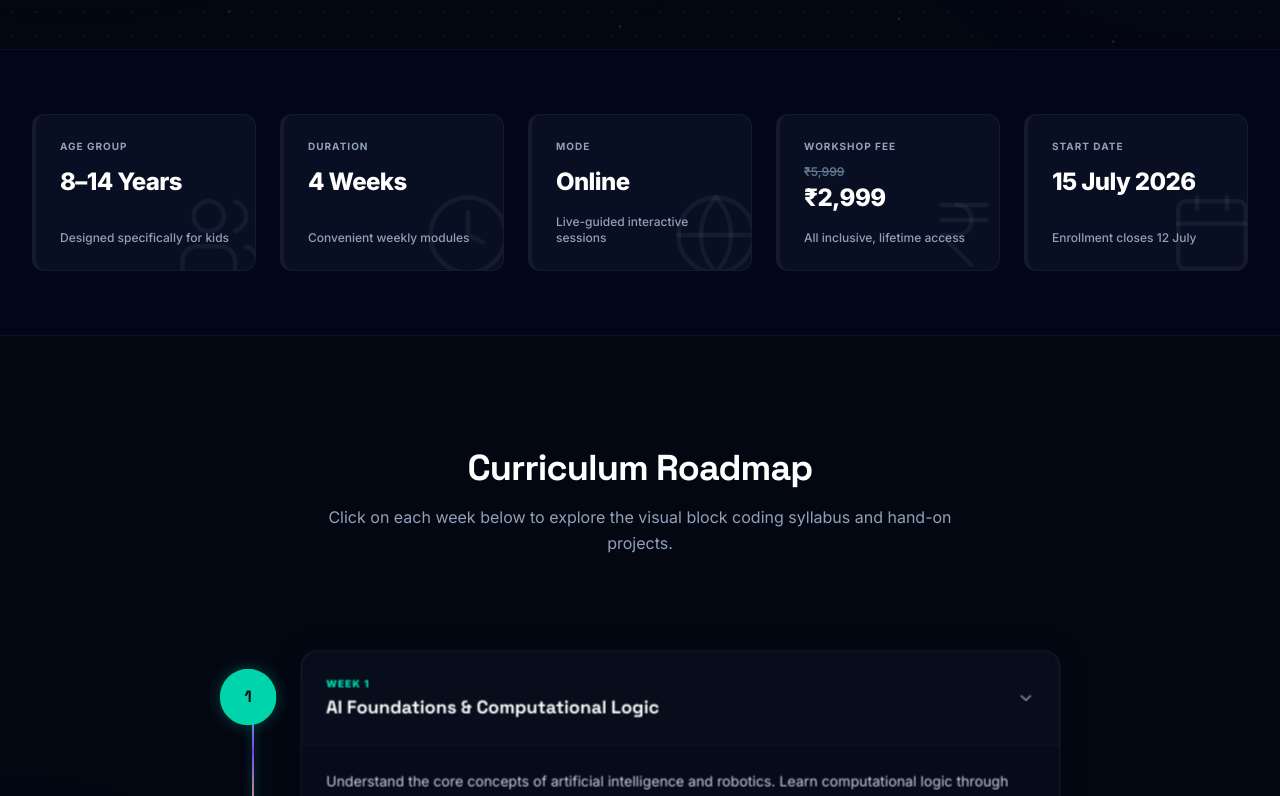
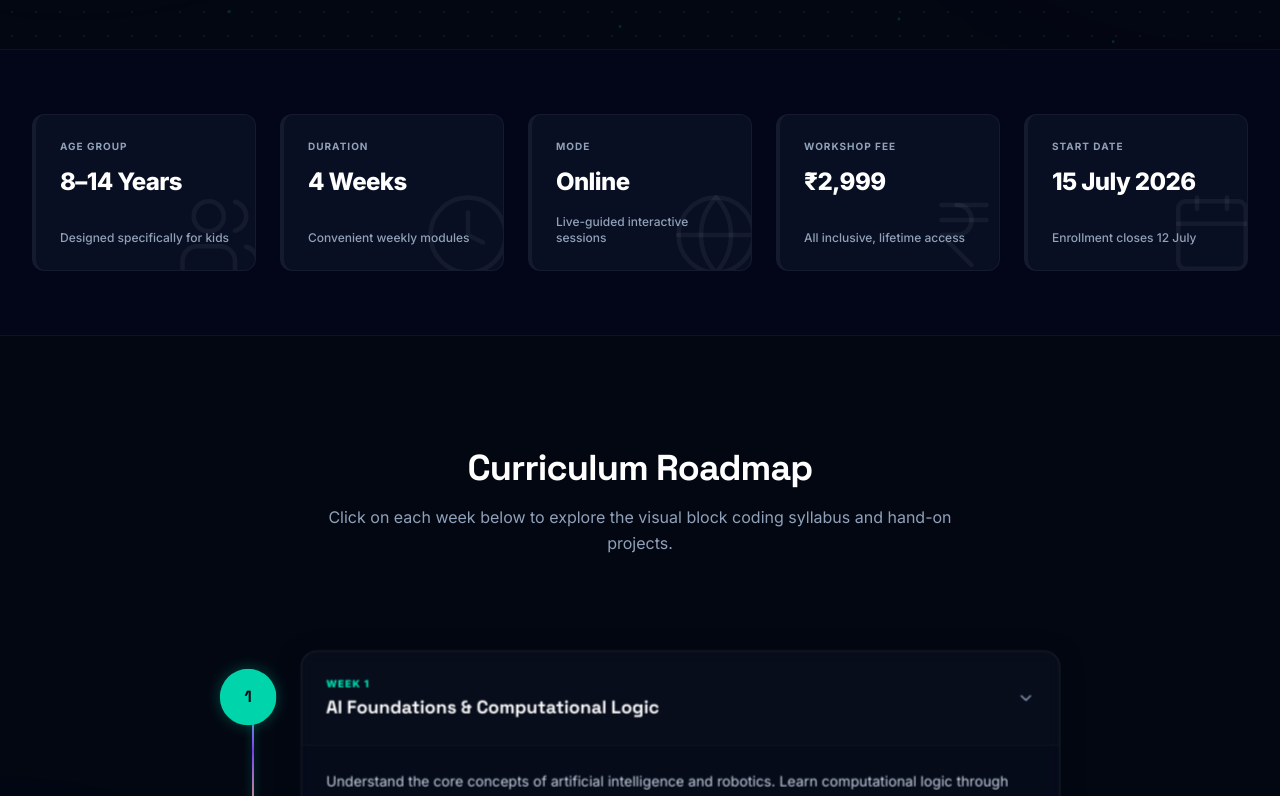
Before and after one commit to ayaanshaikh24/client-project1, a Next.js app in the folder client/: page / in a window 1280 px wide. Shown: the part 800-1596 px from the top of the page. Built offline with nearby package versions, Linux system fonts and the light colour scheme.

Commit message:
fix for the pricing tag

```diff
--- a/client/components/WorkshopDetails.tsx
+++ b/client/components/WorkshopDetails.tsx
@@ -35,7 +35,6 @@ export default function WorkshopDetails() {
     {
       label: "Workshop Fee",
       value: "₹2,999",
-      oldValue: "₹5,999", // Strikethrough price
       description: "All inclusive, lifetime access",
       icon: IndianRupee,
       borderClass: "border-l-4 border-brand-amber",
@@ -108,13 +107,6 @@ export default function WorkshopDetails() {
                       {detail.label}
                     </span>
 
-                    {/* Handle Strikethrough price for Fee card */}
-                    {detail.oldValue && (
-                      <span className="text-xs font-semibold text-slate-500 line-through block leading-none mb-1">
-                        {detail.oldValue}
-                      </span>
-                    )}
-
                     <span className="text-2xl font-extrabold text-white tracking-tight block">
                       {detail.value}
                     </span>
```
